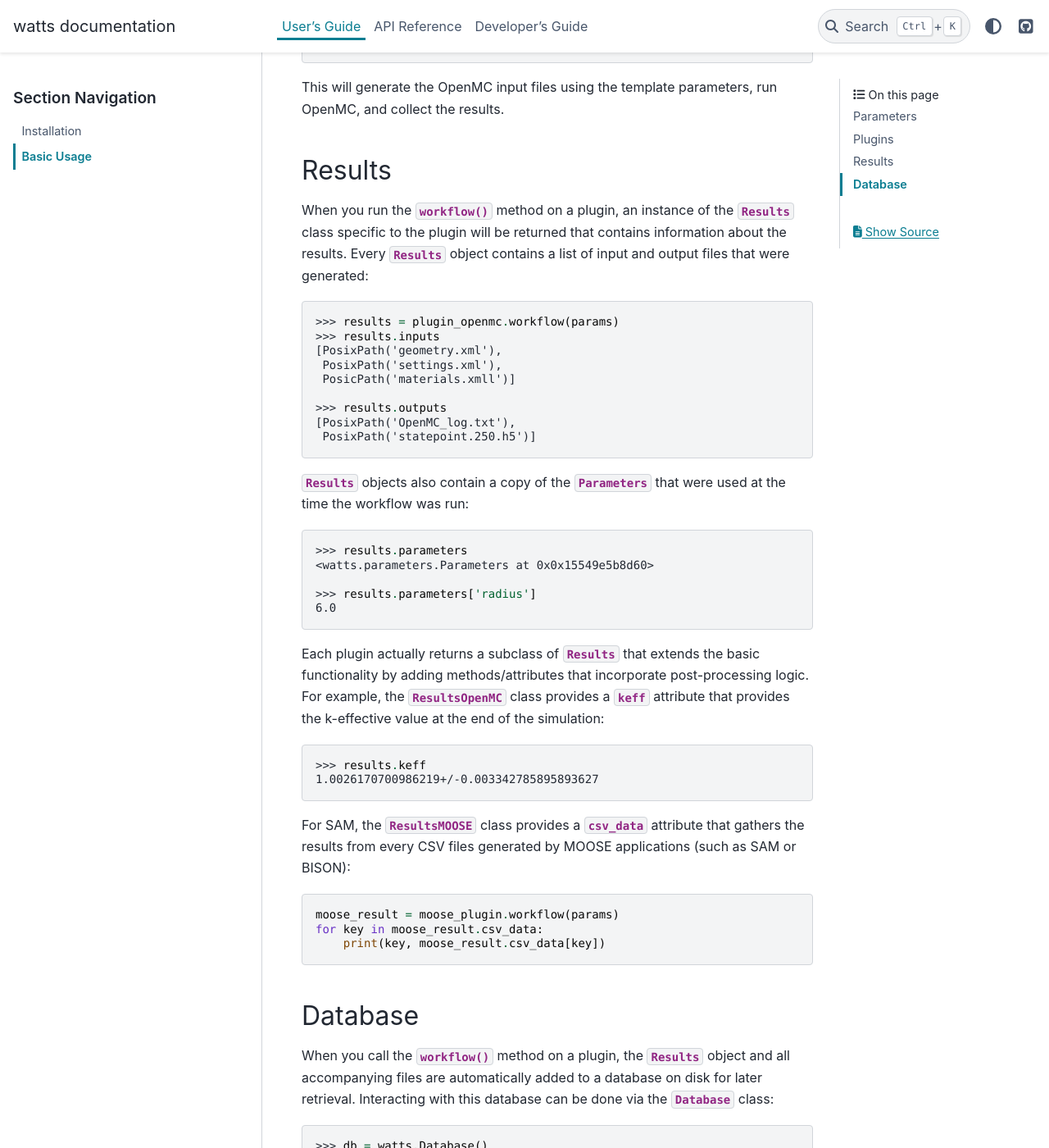
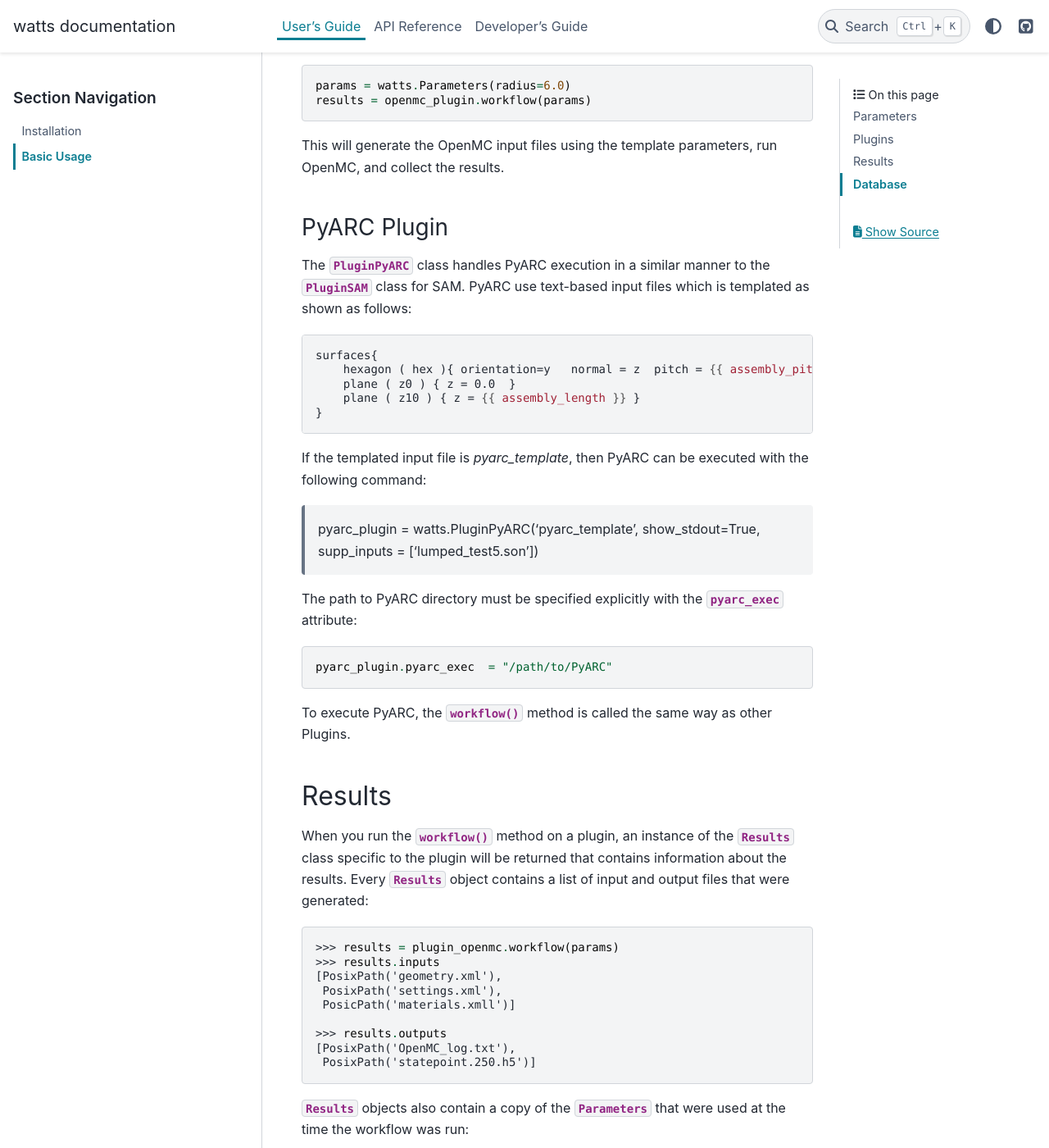
Before and after one commit to watts-dev/watts, a Sphinx documentation site: the page built from doc/source/user/usage.rst, in a window 1280 px wide and 1400 px high, scrolled down 3498 px. Shown: the whole window at 82% size. Built offline with Sphinx 7.4.7 and the PyData theme 0.15.4, drawn with Linux system fonts in a browser that asks for light colours; some of the changed text lies outside the part shown.

Commit message:
added basic documentation for PyARC plugin.

```diff
--- a/doc/source/user/usage.rst
+++ b/doc/source/user/usage.rst
@@ -77,9 +77,12 @@ input file might look as follows:
         Tsolid_sf = 1e-3
     []
 
-If the input file is ``sam_template.inp``, the SAM code will rely the general MOOSE plugin that can be created as::
+If the templated input file is ``sam_template.inp``, the SAM code will rely the general MOOSE plugin that can be created as::
 
-    moose_plugin = watts.PluginMOOSE('sam_template.inp')
+    moose_plugin = watts.PluginMOOSE('sam_template.inp', supp_inputs = [])
+
+The MOOSE plugin provides the option to specify supplementary input files that
+will be copied together with the templated input file (mesh or cross-section files).
 
 The SAM executable defaults to ``sam-opt`` (assumed to be present on your
 :envvar:`PATH`) but can also be specified explicitly with the
@@ -156,6 +159,33 @@ is called and passed the user-specified :class:`~watts.Parameters`::
 This will generate the OpenMC input files using the template parameters, run
 OpenMC, and collect the results.
 
+PyARC Plugin
+~~~~~~~~~~~~~
+
+The :class:`~watts.PluginPyARC` class handles PyARC execution in a similar
+manner to the :class:`~watts.PluginSAM` class for SAM. PyARC use text-based
+input files which is templated as shown as follows:
+
+.. code-block:: jinja
+
+    surfaces{
+        hexagon ( hex ){ orientation=y   normal = z  pitch = {{ assembly_pitch }} }
+        plane ( z0 ) { z = 0.0  }
+        plane ( z10 ) { z = {{ assembly_length }} }
+    }
+
+If the templated input file is `pyarc_template`, then PyARC can be executed with the following command:
+
+    pyarc_plugin = watts.PluginPyARC('pyarc_template', show_stdout=True, supp_inputs = ['lumped_test5.son'])
+
+The path to PyARC directory must be specified explicitly with the
+:attr:`~watts.PluginPyARC.pyarc_exec` attribute::
+
+    pyarc_plugin.pyarc_exec  = "/path/to/PyARC"
+
+To execute PyARC, the :meth:`~watts.PluginPyARC.workflow` method is called
+the same way as other Plugins.
+
 Results
 +++++++
 
@@ -206,6 +236,15 @@ results from every CSV files generated by MOOSE applications (such as SAM or BIS
     for key in moose_result.csv_data:
         print(key, moose_result.csv_data[key])
 
+
+For PyARC, the :class:`~watts.ResultsPyARC` class
+provides a :attr:`~watts.ResultsPyARC.results_data` attribute that gathers the
+results stored in `PyARC.user_object`::
+
+    pyarc_result = pyarc_plugin.workflow(params)
+    for key in pyarc_result.results_data:
+        print(key, pyarc_result.results_data[key])
+
 Database
 ++++++++
 
```
Also changed, not shown: 1 other file.
